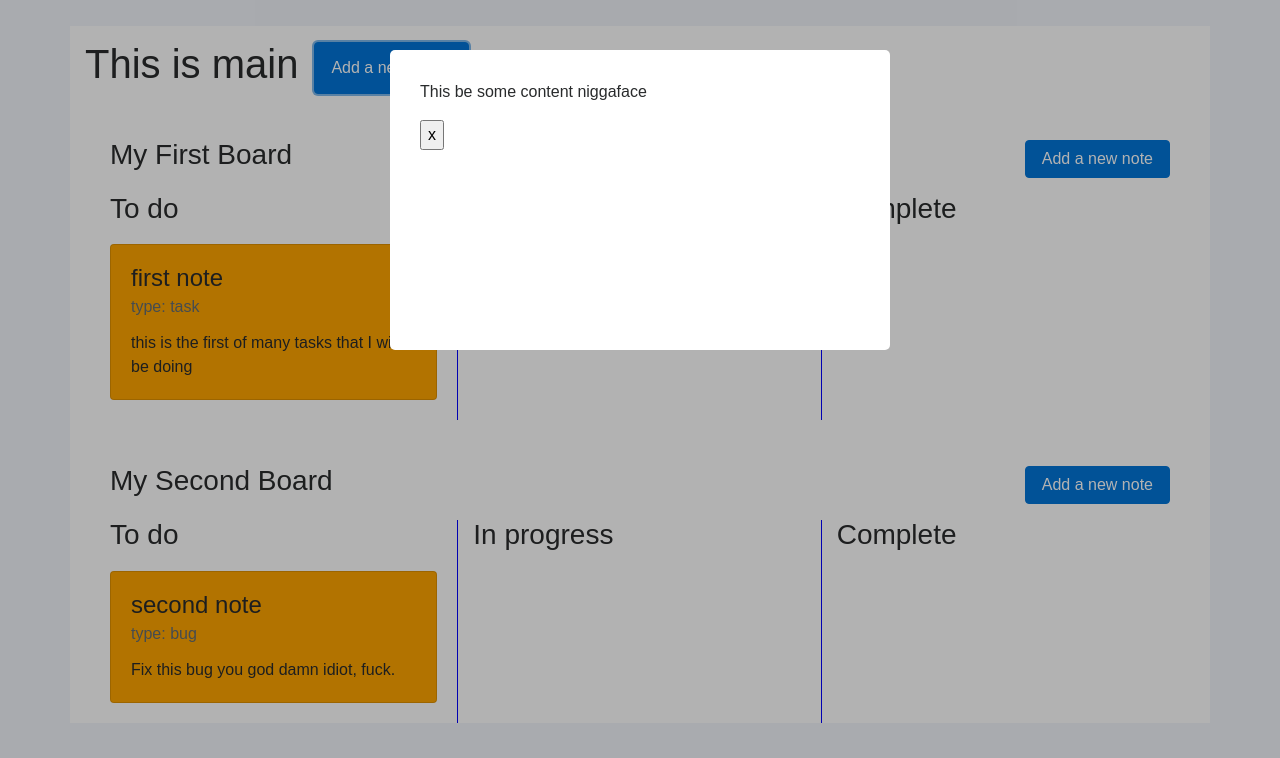
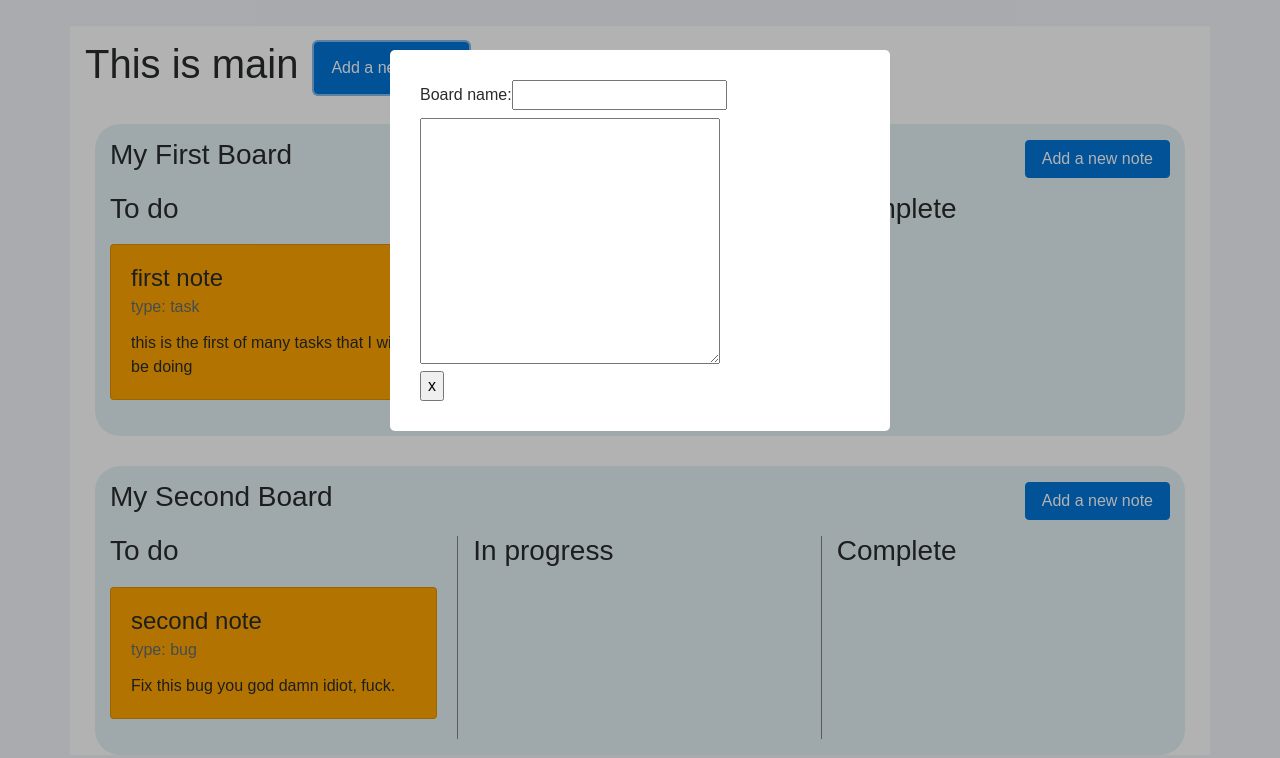
Before and after one commit to messerc/reactfun, a React (Create React App) app: page / in a window 1280 px wide. Both pictures are taken after a click on the button "Add a new board". Shown: the top 758 px of the page. Built offline with nearby package versions, Linux system fonts and the light colour scheme.

Commit message:
more style changes - adding inputs to modal as well

```diff
--- a/src/components/Board.jsx
+++ b/src/components/Board.jsx
@@ -1,8 +1,8 @@
-import React, { Component } from 'react';
+import React, { Component } from "react";
 
-import '../styles/Board.css';
+import "../styles/Board.css";
 
-import KanbanNote from './KanbanNote';
+import KanbanNote from "./KanbanNote";
 
 export default class Board extends Component {
   constructor() {
@@ -14,16 +14,16 @@ export default class Board extends Component {
 
   render() {
     return (
-      <div className='row board'>
+      <div className="row board">
         <div className="col-12">
           <div className="mt-3">
             <h3 className="float-left">{this.props.name}</h3>
             <button className="btn btn-primary ml-3 mb-3 float-right">Add a new note</button>
           </div>
         </div>
-        <div className='col-12'>
-          <div className='row'>
-            <div className='col-md-4 tasks mx-auto border-right'>
+        <div className="col-12 mb-3">
+          <div className="row">
+            <div className="col-md-4 tasks mx-auto border-right">
               <h3>To do</h3>
               {this.props.notes.map((note, i) => {
               return (
@@ -31,10 +31,10 @@ export default class Board extends Component {
               )
               })}
             </div>
-            <div className='col-md-4 tasks border-right'>
+            <div className="col-md-4 tasks border-right">
               <h3>In progress</h3>
             </div>
-            <div className='col-md-4 tasks'>
+            <div className="col-md-4 tasks">
               <h3>Complete</h3>
             </div>
           </div>
--- a/src/components/Modal.jsx
+++ b/src/components/Modal.jsx
@@ -2,6 +2,33 @@ import React, { Component } from "react";
 import PropTypes from 'prop-types';
 
 class Modal extends Component {
+
+  state = {
+    form: {
+      name: '',
+      desc: ''
+    }
+  }
+
+  handleChange = (event, field) => {
+    this.setState({
+      form: {
+        [field]: event.target.value
+      }
+    })
+  }
+
+  handleSubmit = event => {
+    event.preventDefault();
+    this.setState({
+      form: {
+        name: '',
+        desc: '',
+      }
+    })
+  }
+
+
   render() {
     if (!this.props.show) {
       return null;
@@ -28,10 +55,18 @@ class Modal extends Component {
       padding: 30
     }
 
+    const { form } = this.state;
+
     return (
       <div className="backdrop"  onClick={this.props.onClose} style={backdropStyle}>
         <div onClick={(e) => e.stopPropagation()} style={modalStyle}>
-          {this.props.children}
+          <form onSubmit={this.handleSubmit}>
+            <label>
+              Board name:
+              <input type="text" value={form.name} onChange={(e) => this.handleChange(e, "name")} />
+            </label>
+              <textarea value={form.desc} onChange={(e) => this.handleChange(e, "desc")} name="desc" id="" cols="30" rows="10"></textarea>
+          </form>
           <div className="footer">
             <button onClick={this.props.onClose}>
               x
--- a/src/styles/Board.css
+++ b/src/styles/Board.css
@@ -1,8 +1,9 @@
 .board {
-  background-color: white;
+  background-color: #E4F1F5;
+  border-radius: 25px;
   margin: 30px 10px 20px 10px
 }
 
 .border-right {
-  border-right: 1px solid blue;
+  border-right: 1px solid gray
 }
```
